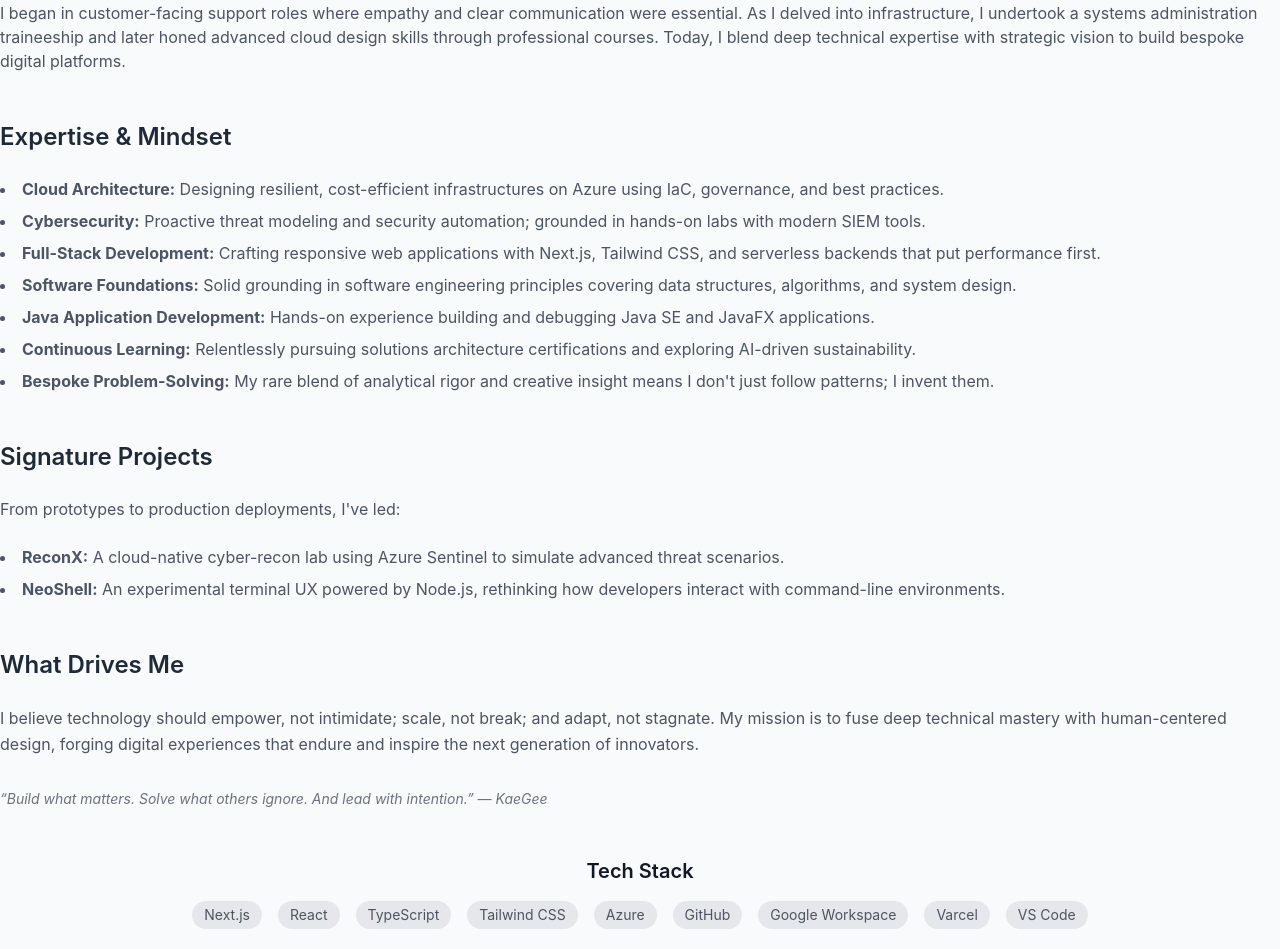
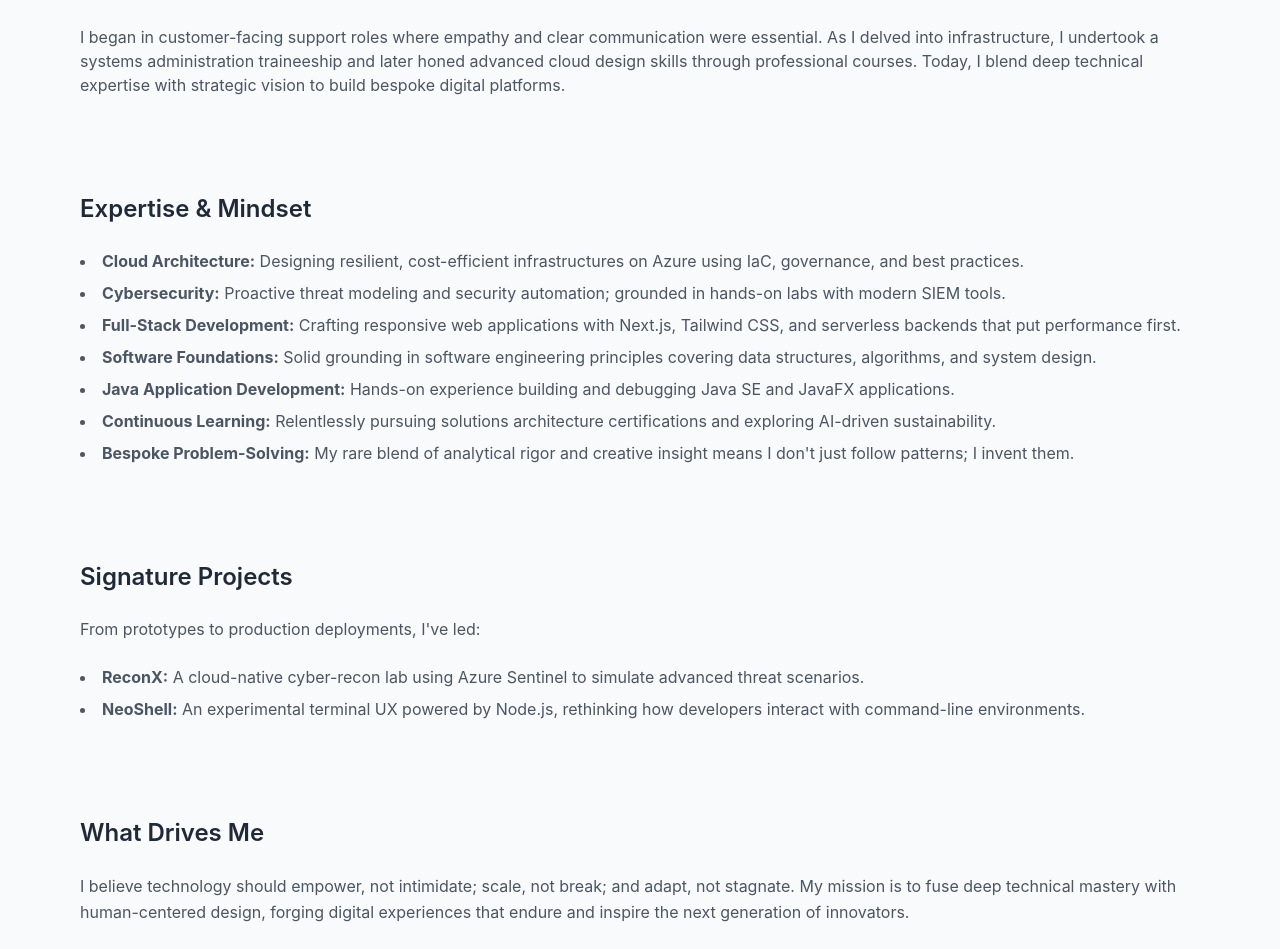
Before and after one commit to MrSpecks/MrSpecks-, a Next.js app in the folder portfolio/: page /about in a window 1280 px wide. Shown: the part 703-1652 px from the top of the page. Built offline with nearby package versions, Linux system fonts and the light colour scheme.

Commit message:
added inline section padding

```diff
--- a/portfolio/pages/about.tsx
+++ b/portfolio/pages/about.tsx
@@ -36,7 +36,7 @@
         </section>
 
         {/* My Journey */}
-        <section className="mb-12 space-y-6">
+        <section className="mb-12 space-y-6 px-4 py-6 max-w-6xl mx-auto">
           <h2 className="mt-4 text-2xl font-semibold text-gray-800 dark:text-gray-200">
             My Journey
           </h2>
@@ -50,7 +50,7 @@
         </section>
 
         {/* Expertise & Mindset */}
-<section className="mb-12 space-y-6">
+<section className="mb-12 space-y-6 px-4 py-6 max-w-6xl mx-auto">
   <h2 className="text-2xl font-semibold text-gray-800 dark:text-gray-200">
     Expertise & Mindset
   </h2>
@@ -88,7 +88,7 @@
 
 
         {/* Signature Projects */}
-        <section className="mb-12 space-y-6">
+        <section className="mb-12 space-y-6 px-4 py-6 max-w-6xl mx-auto">
           <h2 className="text-2xl font-semibold text-gray-800 dark:text-gray-200">
             Signature Projects
           </h2>
@@ -108,7 +108,7 @@
         </section>
 
         {/* What Drives Me */}
-        <section className="space-y-6">
+        <section className="space-y-6 px-4 py-6 max-w-6xl mx-auto">
           <h2 className="text-2xl font-semibold text-gray-800 dark:text-gray-200">
             What Drives Me
           </h2>
@@ -124,7 +124,7 @@
   “Build what matters. Solve what others ignore. And lead with intention.” — KaeGee
 </p>
 
-<section className="mt-12 text-center">
+<section className="mt-12 text-center px-4 py-6 max-w-6xl mx-auto">
   <h2 className="text-xl font-semibold mb-4">Tech Stack</h2>
   <div className="flex flex-wrap justify-center gap-4 text-sm text-gray-600 dark:text-gray-300">
     <span className="bg-gray-200 dark:bg-gray-700 px-3 py-1 rounded-full">Next.js</span>
--- a/portfolio/pages/contact.tsx
+++ b/portfolio/pages/contact.tsx
@@ -22,7 +22,7 @@
       </p>
       </div>
       </section>
-      <section className="mb-8">
+      <section className="mb-8 px-4 sm:px-6 lg:px-8 max-w-4xl mx-auto">
       <p className="text-gray-600 dark:text-gray-300 mb-6">
       Drop me a line below. I'm always up for a new challenge.
       </p>
--- a/portfolio/pages/index.tsx
+++ b/portfolio/pages/index.tsx
@@ -61,7 +61,7 @@
         </section>
 
         {/* About Preview */}
-      <section className="mt-12 text-center">
+      <section className="mt-12 text-center px-4 py-6 max-w-6xl">
          <h2 className="text-xl font-semibold mb-2">About Me</h2>
          <p className="text-gray-600 dark:text-gray-300 max-w-2xl mx-auto text-base leading-relaxed">
           I'm a self-driven IT professional with over five years of experience spanning support,
@@ -97,14 +97,14 @@
       </section>
 
       {/* Featured Projects */}
-      <section className="mt-16">
+      <section className="mt-16 px-4 py-6 max-w-6xl">
         <h2 className="text-xl font-semibold mb-4 text-center">Featured Projects</h2>
         <div className="grid gap-6">
         <Carousel items={featured} />
         </div>
         </section>
       {/* CTA Buttons */}
-      <section className="mt-16">
+      <section className="mt-16 px-4 py-6 max-w-6xl">
         <div className="mt-6 flex flex-col sm:flex-row justify-center gap-4">
           <Link href="/projects" passHref>
             <a className="bg-blue-600 text-white px-6 py-2 rounded hover:bg-blue-700
--- a/portfolio/pages/projects.tsx
+++ b/portfolio/pages/projects.tsx
@@ -26,7 +26,7 @@
         </p>
         </div>
         </section>
-        <section className="mb-8">
+        <section className="mb-8 px-4 sm:px-6 lg:px-8 max-w-4xl mx-auto">
         <div className="grid grid-cols-1 sm:grid-cols-2 lg:grid-cols-4 gap-6">
           {projects.slice(0, 4).map((project) => (
             <ProjectCard key={project.id} project={project} />
@@ -47,7 +47,7 @@
         </p>
         </div>
         </section>
-        <section className="mb-8">
+        <section className="mb-8 px-4 sm:px-6 lg:px-8 max-w-4xl mx-auto">
         <div className="grid grid-cols-2 sm:grid-cols-3 lg:grid-cols-4 xl:grid-cols-7 gap-4">
           {normalizedCerts.map((cert) => (
             <CertificationCard key={cert.id} cert={cert} />
--- a/portfolio/pages/resume.tsx
+++ b/portfolio/pages/resume.tsx
@@ -22,7 +22,7 @@
         </p>
         </div>
       </section>
-      <section className="mb-8">
+      <section className="mb-8 px-4 sm:px-6 lg:px-8 max-w-4xl mx-auto">
         <h2 className="text-xl font-semibold mb-4 text-gray-800 dark:text-gray-200 mb-6">
           Experience
         </h2>
@@ -121,7 +121,7 @@
           </ul>
         </div>
       </section>
-      <section className="mb-8">
+      <section className="mb-8 px-4 sm:px-6 lg:px-8 max-w-4xl mx-auto">
   <h2 className="text-xl font-semibold mb-4 text-gray-800 dark:text-gray-200">
     Online Learning Achievements
   </h2>
@@ -171,7 +171,7 @@
     </div>
   </div>
 </section>
-      <section className="mb-8">
+      <section className="mb-8 px-4 sm:px-6 lg:px-8 max-w-4xl mx-auto">
         <h2 className="text-xl font-semibold mb-4 text-gray-800 dark:text-gray-200">
           Education
         </h2>
@@ -192,7 +192,7 @@
           </p>
         </div>
       </section>
-      <section className="mb-8">
+      <section className="mb-8 px-4 sm:px-6 lg:px-8 max-w-4xl mx-auto">
         <h2 className="text-xl font-semibold mb-2 text-gray-800 dark:text-gray-200">
           Skills
         </h2>
```
